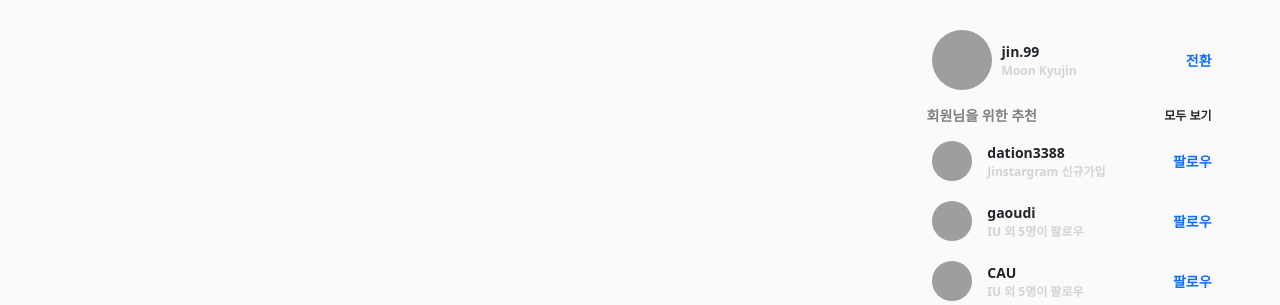
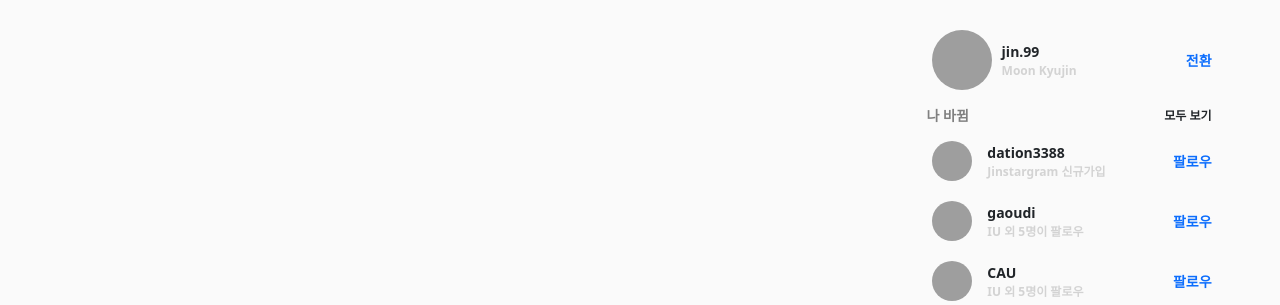
Before and after one commit to jeong-github/django-jenkins, a Django app: page / in a window 1280 px wide. Shown: the part 50-355 px from the top of the page. Run offline with Django 3.2, Linux system fonts and the light colour scheme; data that the repository does not hold is empty; grey boxes are pictures that could not be loaded.

Commit message:
change 2

```diff
--- a/chanDjango/templates/chanDjango/main.html
+++ b/chanDjango/templates/chanDjango/main.html
@@ -242,7 +242,7 @@
     </div>
 
     <div class="recommend_box">
-      <span style="color: gray"> 회원님을 위한 추천</span>
+      <span style="color: gray"> 나 바뀜</span>
       <span style="font-size: 12px"> 모두 보기 </span>
     </div>
     <div>
```
